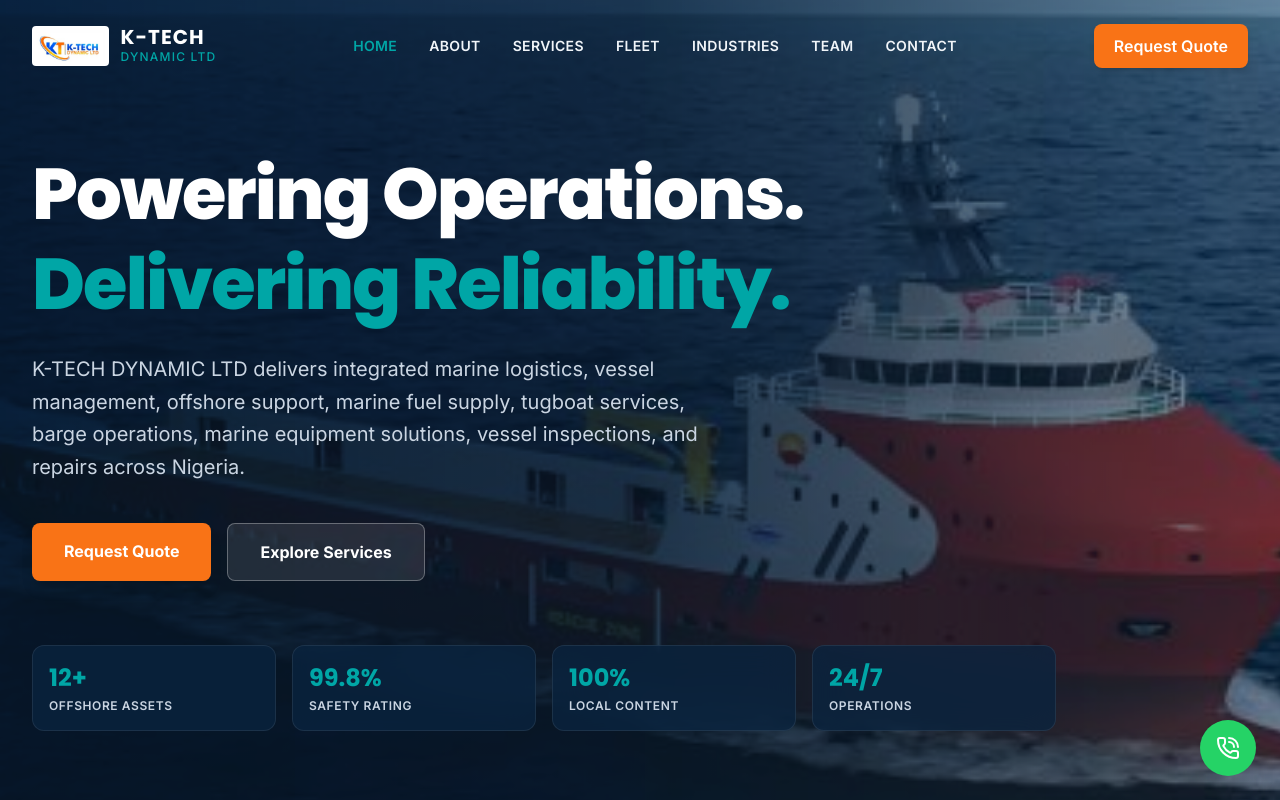
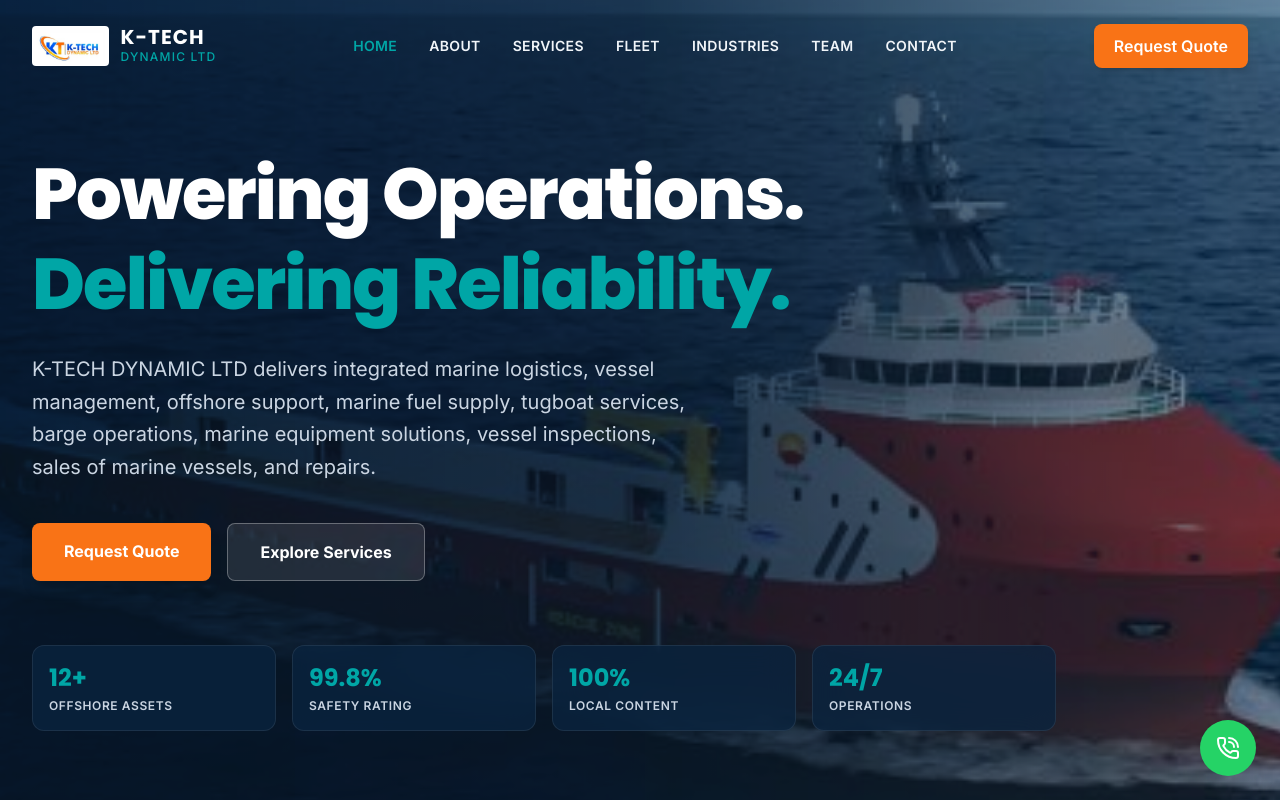
Before and after one commit to danielseraph/k-dynamic-web, a React (Vite) app: page / in a window 1280 px wide. Shown: the top 800 px of the page. Built offline with nearby package versions, Linux system fonts and the light colour scheme.

Commit message:
updated the home page

```diff
--- a/src/pages/Home.tsx
+++ b/src/pages/Home.tsx
@@ -113,7 +113,7 @@
               animate={{ opacity: 1, y: 0 }}
               transition={{ duration: 0.8, delay: 0.2 }}
             >
-              K-TECH DYNAMIC LTD delivers integrated marine logistics, vessel management, offshore support, marine fuel supply, tugboat services, barge operations, marine equipment solutions, vessel inspections, and repairs across Nigeria.
+              K-TECH DYNAMIC LTD delivers integrated marine logistics, vessel management, offshore support, marine fuel supply, tugboat services, barge operations, marine equipment solutions, vessel inspections, sales of marine vessels, and repairs.
             </motion.p>
 
             <motion.div
```
